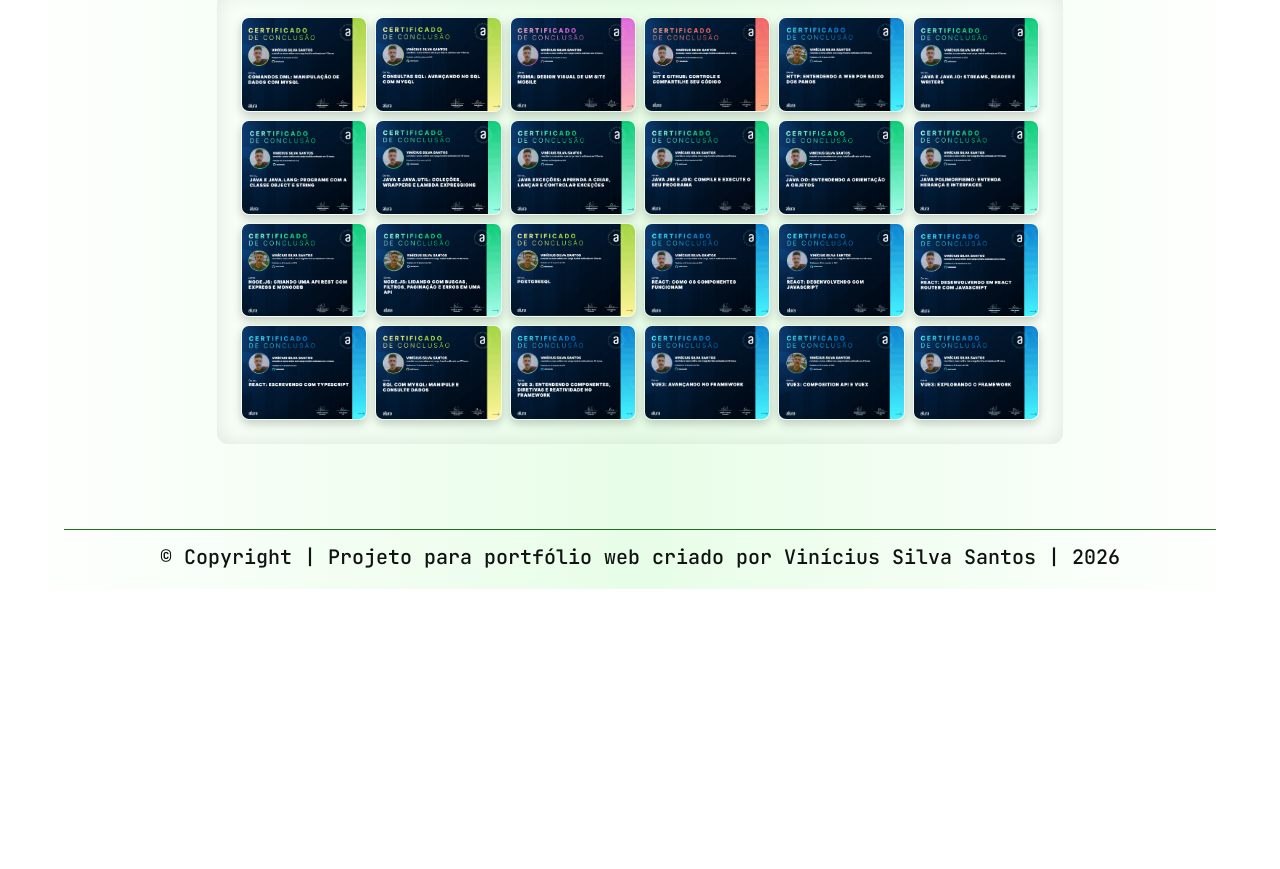
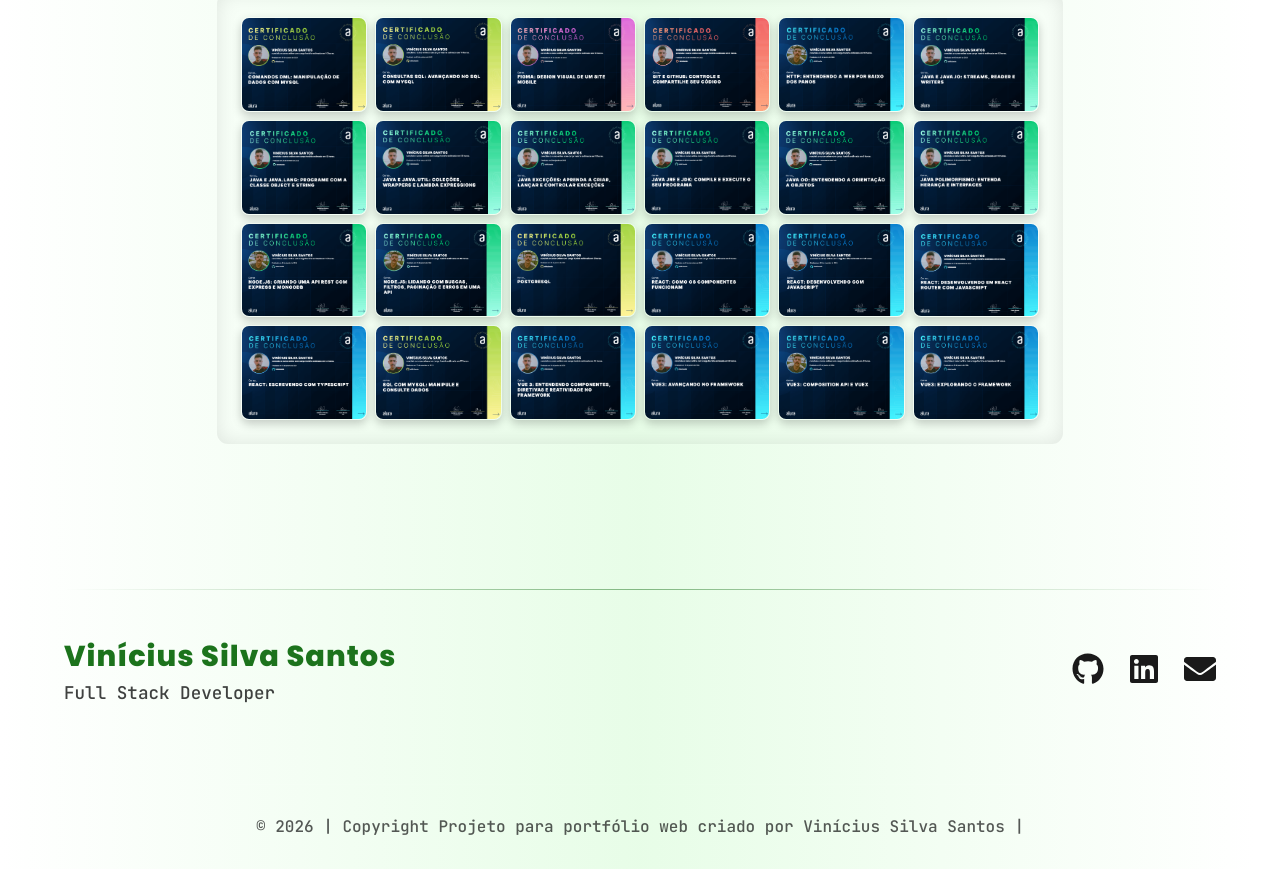
Before and after one commit to viniciussis/My_Portfolio, a React (Vite) app: page /skills in a window 1280 px wide. Shown: the part 2004-2873 px from the top of the page. Before the commit the page ends 2593 px from the top, so only its background shows below. Built offline with nearby package versions, Linux system fonts and the light colour scheme; no server answers.

Commit message:
feat(footer): redesign footer into a modern branded component with social links

```diff
--- a/src/components/Footer/Footer.scss
+++ b/src/components/Footer/Footer.scss
@@ -1,36 +1,131 @@
 .footer {
-  background-color: var(--theme-background);
-  background: var(--theme-gradient);
-  justify-content: center;
+  background: var(--theme-background);
+  background: linear-gradient(to top, var(--theme-surface-2) 0%, var(--theme-background) 100%);
+  display: flex;
   flex-direction: column;
-  padding: 1rem 5vw;
   align-items: center;
-  display: flex;
-  gap: 1rem;
+  padding: 4rem 5vw 2rem 5vw;
+  gap: 2rem;
+  width: 100%;
+  position: relative;
+  margin-top: auto;
 
   &__divider {
-    background-color: var(--theme-primary);
-    height: 0.5px;
-    width: 90vw;
+    background: linear-gradient(90deg, transparent, var(--theme-primary), transparent);
+    height: 1px;
+    width: 100%;
+    margin-bottom: 1rem;
+    opacity: 0.5;
+  }
+
+  &__content {
+    display: flex;
+    flex-direction: column;
+    align-items: center;
+    gap: 2rem;
+    width: 100%;
+    max-width: 1200px;
+    text-align: center;
+  }
+
+  &__brand {
+    display: flex;
+    flex-direction: column;
+    gap: 0.5rem;
+  }
+
+  &__name {
+    font-family: variables.$font-title;
+    color: var(--theme-primary);
+    font-size: 1.5rem;
+    font-weight: 800;
+    letter-spacing: 1px;
+  }
+
+  &__tagline {
+    color: var(--theme-secondary);
+    font-size: 1rem;
+    opacity: 0.8;
+  }
+
+  &__socials {
+    display: flex;
+    gap: 1.5rem;
+    align-items: center;
+    justify-content: center;
+  }
+
+  &__icon {
+    color: var(--theme-on-surface);
+    font-size: 1.8rem;
+    transition: all 0.3s cubic-bezier(0.25, 1, 0.5, 1);
+
+    &:hover {
+      color: var(--theme-primary);
+      transform: translateY(-5px) scale(1.1);
+      filter: drop-shadow(0 0 8px rgba(var(--theme-primary-rgb), 0.5));
+    }
+  }
+
+  &__bottom {
+    display: flex;
+    flex-direction: column;
+    align-items: center;
+    gap: 1rem;
+    width: 100%;
+    margin-top: 2rem;
   }
 
   &__para {
     color: var(--theme-secondary);
     text-align: center;
-    font-size: 1rem;
+    font-size: 0.9rem;
+    opacity: 0.7;
+
+    a {
+      color: var(--theme-primary);
+      text-decoration: none;
+      font-weight: bold;
+
+      &:hover {
+        text-decoration: underline;
+      }
+    }
   }
 
   @include mixins.for-size(tablet) {
-    min-height: 10vh;
+    padding: 5rem 5vw 2rem 5vw;
+
+    &__content {
+      flex-direction: row;
+      justify-content: space-between;
+      text-align: left;
+    }
+
+    &__brand {
+      align-items: flex-start;
+    }
+
+    &__name {
+      font-size: 1.8rem;
+    }
+
+    &__tagline {
+      font-size: 1.1rem;
+    }
+
+    &__icon {
+      font-size: 2rem;
+    }
+
+    &__bottom {
+      margin-top: 3rem;
+      border-top: 1px solid rgba(255, 255, 255, 0.05);
+      padding-top: 2rem;
+    }
 
     &__para {
-      font-size: 1.25rem;
-    }
-  }
-
-  @include mixins.for-size(desktop-md) {
-    &__para {
-      font-size: 1.5rem;
+      font-size: 1rem;
     }
   }
 }
--- a/src/components/Footer/index.tsx
+++ b/src/components/Footer/index.tsx
@@ -1,16 +1,48 @@
+import { FaGithub, FaLinkedin, FaEnvelope } from 'react-icons/fa'
 import { useTranslation } from 'react-i18next'
+import { motion } from 'framer-motion'
 import './Footer.scss'
 
 const Footer = () => {
   const { t } = useTranslation('global')
 
+  const currentYear = new Date().getFullYear()
+
   return (
-    <footer className="footer">
+    <motion.footer
+      className="footer"
+      initial={{ opacity: 0, y: 20 }}
+      whileInView={{ opacity: 1, y: 0 }}
+      transition={{ duration: 0.8 }}
+      viewport={{ once: true, amount: 0.1 }}
+    >
       <div className="footer__divider" />
-      <p className="footer__para">
-        &copy; {t('footer.para')} {new Date().getFullYear()}
-      </p>
-    </footer>
+
+      <div className="footer__content">
+        <div className="footer__brand">
+          <h3 className="footer__name">Vinícius Silva Santos</h3>
+          <p className="footer__tagline">Full Stack Developer</p>
+        </div>
+
+        <div className="footer__socials">
+          <a href="https://github.com/viniciussis" target="_blank" rel="noreferrer" aria-label="GitHub">
+            <FaGithub className="footer__icon" />
+          </a>
+          <a href="https://linkedin.com/in/viniciussilva-ba" target="_blank" rel="noreferrer" aria-label="LinkedIn">
+            <FaLinkedin className="footer__icon" />
+          </a>
+          <a href="mailto:contato.viniciussilva.ba@gmail.com" aria-label="Email">
+            <FaEnvelope className="footer__icon" />
+          </a>
+        </div>
+      </div>
+
+      <div className="footer__bottom">
+        <p className="footer__para">
+          &copy; {currentYear} | {t('footer.para').replace('|', '').trim()}
+        </p>
+      </div>
+    </motion.footer>
   )
 }
 
--- a/src/pages/About/Myself/Myself.scss
+++ b/src/pages/About/Myself/Myself.scss
@@ -23,7 +23,6 @@
     font-size: 2rem;
     font-weight: 800;
     letter-spacing: 1px;
-    margin-bottom: 2rem;
     width: 100%;
   }
 
--- a/src/pages/Skills/Certificates/Certificates.scss
+++ b/src/pages/Skills/Certificates/Certificates.scss
@@ -40,7 +40,7 @@
       z-index: 10;
       border-color: var(--theme-secondary);
       box-shadow: 0 10px 30px rgba(0, 0, 0, 0.4);
-      transform: scale(1.9);
+      transform: scale(2.4);
     }
 
     img {
```
